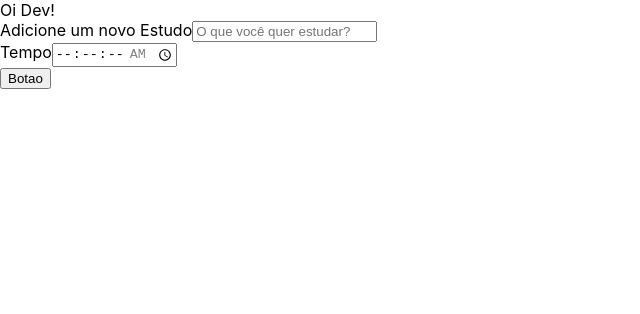
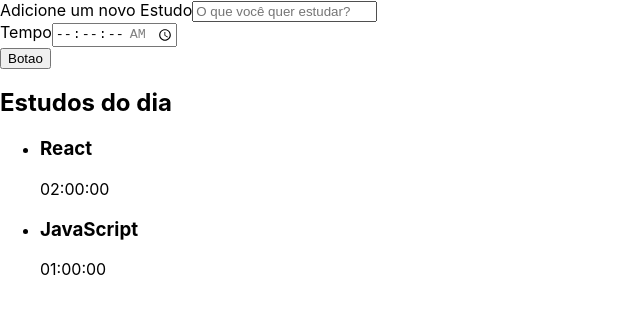
Before and after one commit to DevKaue/React-escrevendo-com-Typescript, a React (Create React App) app in the folder alura-studies/: page / in a window 1280 px wide. Shown: the top 314 px of the page, without its empty margins (0-640 px from the left). Built offline with nearby package versions, Linux system fonts and the light colour scheme.

Commit message:
feat: Criação da lista base

```diff
--- a/alura-studies/src/App.tsx
+++ b/alura-studies/src/App.tsx
@@ -1,11 +1,12 @@
 import React from 'react';
 import Form from './components/Form';
+import List from './components/List';
 
 function App() {
   return (
     <div className="App">
-      Oi Dev!
       <Form/>
+      <List/>
     </div>
   );
 }
--- /dev/null
+++ b/alura-studies/src/components/List/index.tsx
@@ -0,0 +1,23 @@
+import React from "react";
+
+function List()
+{
+    return(
+        <aside>
+            <h2> Estudos do dia </h2>
+            <ul>
+                <li>
+                    <h3>React</h3>
+                    <span>02:00:00</span>
+                </li>
+
+                <li>
+                    <h3>JavaScript</h3>
+                    <span>01:00:00</span>
+                </li>
+            </ul>
+        </aside>
+    )
+}
+
+export default List;
```
